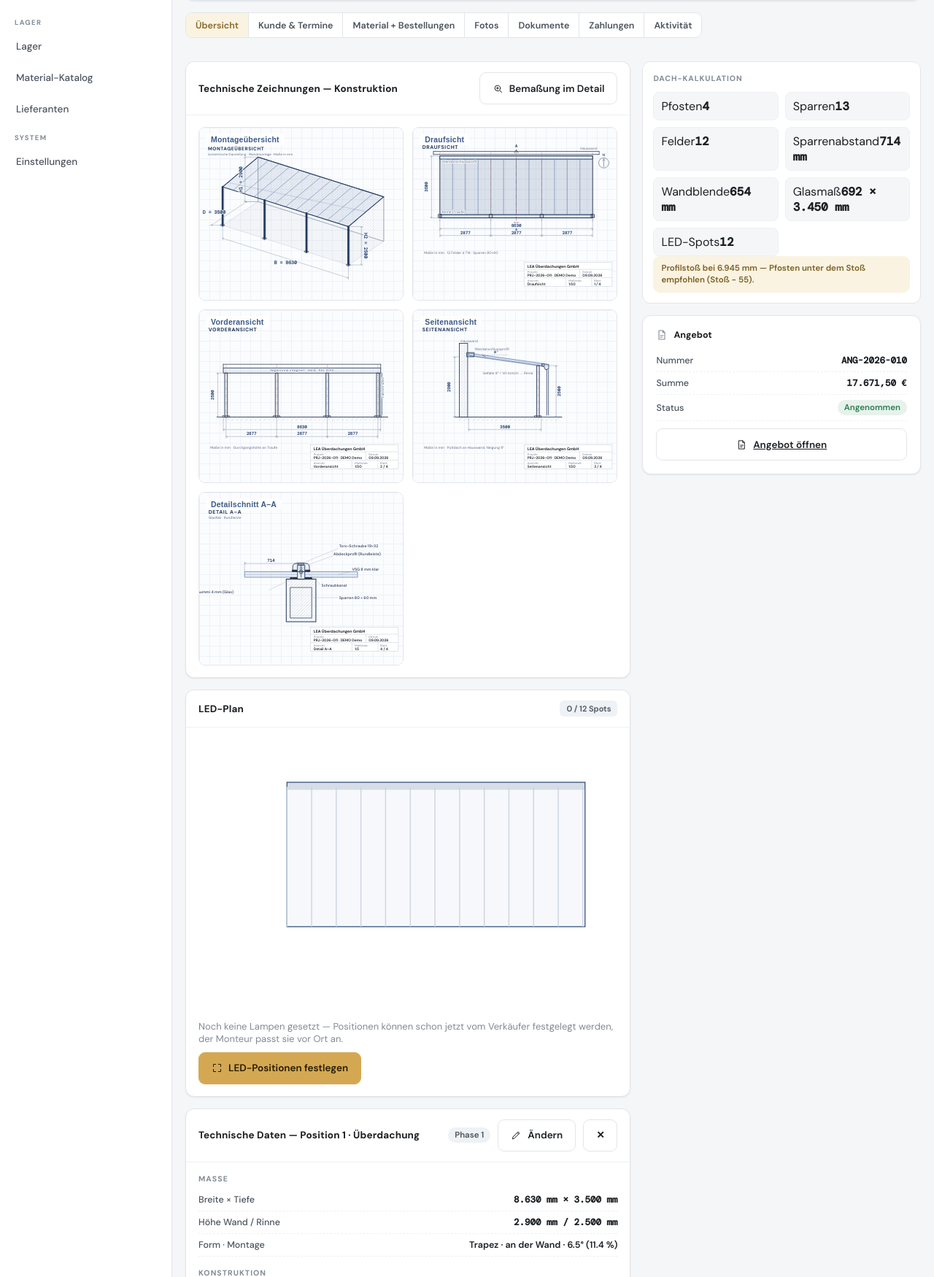
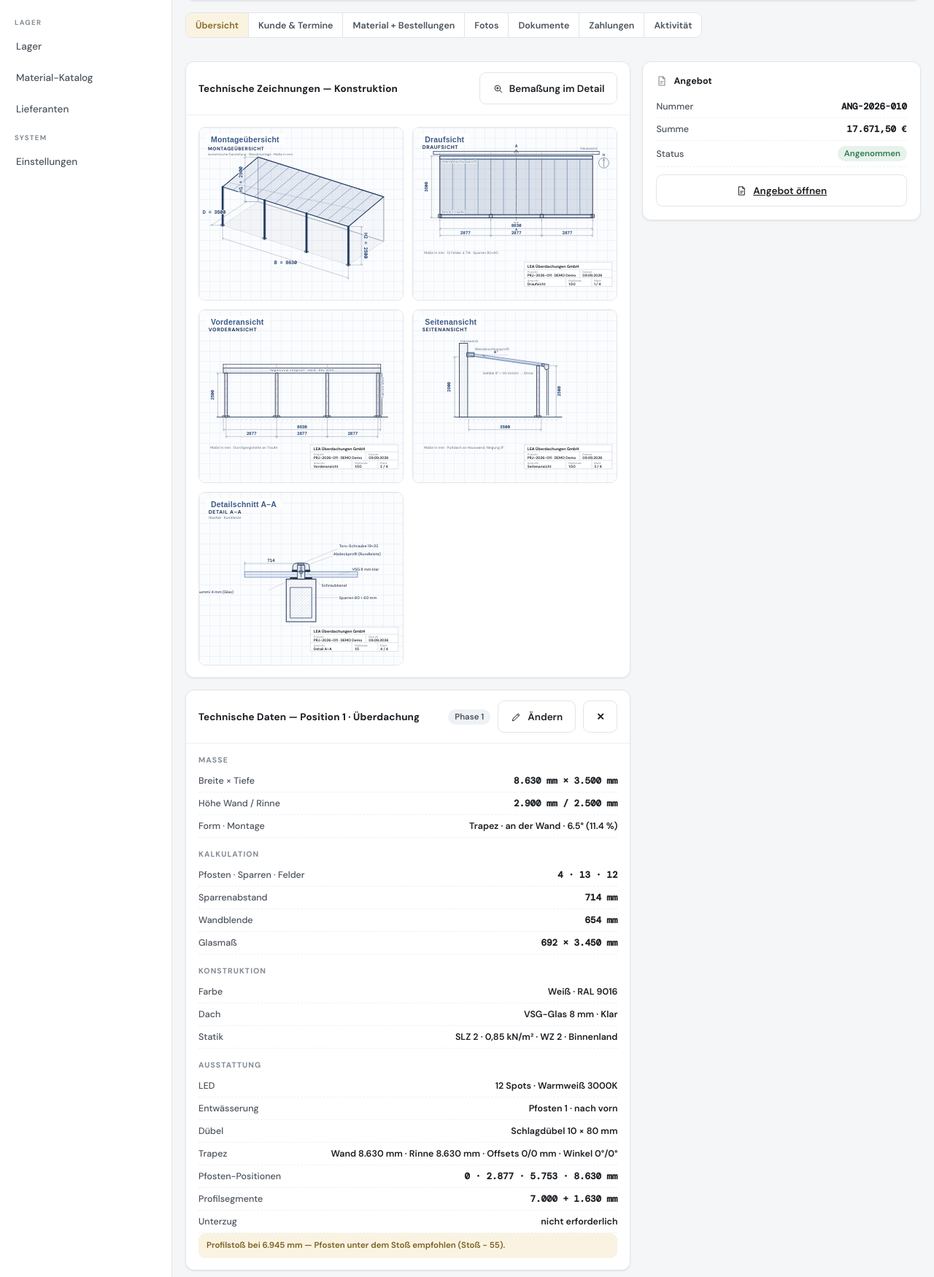
Before and after one commit to iijdii/iijdii, a Laravel app: page /projekte/PRJ-2026-011 in a window 1280 px wide. Shown: the part 459-2209 px from the top of the page at 73% size. Run offline with Laravel 12, Linux system fonts and the light colour scheme; a user stored in the database is signed in; data comes from the database, SQL or seed files in the repository; style sheets or scripts are compiled from the project's sources.

Commit message:
feat: Übersicht — LED-Plan unter den Konfigurator, kbox entfernt
Wunsch des Betreibers: der LED-Plan rückt unter die Produktpässe
(nach dem Konfigurator), die rechte kbox «Dach-Kalkulation» entfällt.
Ihre Zahlen (Pfosten/Sparren/Felder, Sparrenabstand, Wandblende,
Glasmaß) stehen jetzt als Sektion «Kalkulation» im Dach-Produktpass,
die Warnungen (Fertigungsgrenze, Unterzug, Spannweite, Profilstoß)
ziehen mit dorthin; der Vorschau-Hinweis bleibt rechts als schmale
Karte. «Dach-Kalkulation» existiert nur noch als Live-Block im
Konfigurator-Fenster. Patch-Stand v24.

Co-Authored-By: Claude Fable 5 <noreply@anthropic.com>
Claude-Session: https://claude.ai/code/session_015uHRrEXJsvpe4aaCyHSmih

```diff
--- a/app/Support/Version.php
+++ b/app/Support/Version.php
@@ -9,5 +9,5 @@ namespace App\Support;
  */
 final class Version
 {
-    public const PATCH = 'v23';
+    public const PATCH = 'v24';
 }
--- a/resources/views/projekte/tabs/uebersicht.blade.php
+++ b/resources/views/projekte/tabs/uebersicht.blade.php
@@ -37,10 +37,6 @@
             </div>
         </div>
 
-        @isset ($ledZeichnung)
-            @include('projekte.partials.led-plan')
-        @endisset
-
         @forelse ($projekt->positionen as $position)
             <div class="card p0">
                 <div class="card-h">
@@ -63,6 +59,11 @@
                         <div class="spec-row"><span class="spec-k">Breite × Tiefe</span><span class="spec-v mono">{{ $mm($k['width']) }} × {{ $mm($k['depth']) }}</span></div>
                         <div class="spec-row"><span class="spec-k">Höhe Wand / Rinne</span><span class="spec-v mono">{{ $mm($kalk['wallHEff']) }} / {{ $mm($kalk['gutterHEff']) }}</span></div>
                         <div class="spec-row"><span class="spec-k">Form · Montage</span><span class="spec-v">{{ $k['shape'] === 'trapez' ? 'Trapez' : 'Rechteck' }} · {{ $k['mounting'] }} · {{ $kalk['slopeEff'] }}° ({{ $kalk['gefaelleProzent'] }} %)</span></div>
+                        <div class="specsec">Kalkulation</div>
+                        <div class="spec-row"><span class="spec-k">Pfosten · Sparren · Felder</span><span class="spec-v mono">{{ $kalk['pn'] ?: '–' }} · {{ $kalk['rafters'] ?: '–' }} · {{ $kalk['fields'] ?: '–' }}</span></div>
+                        <div class="spec-row"><span class="spec-k">Sparrenabstand</span><span class="spec-v mono">{{ $kalk['sparText'] }}</span></div>
+                        <div class="spec-row"><span class="spec-k">Wandblende</span><span class="spec-v mono">{{ $kalk['blendeText'] }}</span></div>
+                        <div class="spec-row"><span class="spec-k">Glasmaß</span><span class="spec-v mono">{{ $kalk['glasText'] }}</span></div>
                         <div class="specsec">Konstruktion</div>
                         <div class="spec-row"><span class="spec-k">Farbe</span><span class="spec-v">{{ $k['color'] }}</span></div>
                         <div class="spec-row"><span class="spec-k">Dach</span><span class="spec-v">{{ $k['covering'] }} {{ $k['thickness'] }} · {{ $k['glasTrans'] }}</span></div>
@@ -85,6 +86,19 @@
                                 nicht erforderlich
                             @endif
                         </span></div>
+                        {{-- Warnungen der Kalkulation (früher eigene kbox rechts) --}}
+                        @if ($kalk['glasZuBreit'])
+                            <div class="kwarn">Eindeckungsbreite &gt; {{ number_format($kalk['maxPlatte'], 0, ',', '.') }} mm — Fertigungsgrenze überschritten (Feldanzahl erhöhen).</div>
+                        @endif
+                        @if ($kalk['unterzug']['erforderlich'])
+                            <div class="kwarn">Unterzug erforderlich: {{ implode(', ', $kalk['unterzug']['gruende']) }}.</div>
+                        @endif
+                        @if ($kalk['spannZuGross'])
+                            <div class="kwarn">Pfosten-Spannweite über 4.000 mm — Position prüfen.</div>
+                        @endif
+                        @if ($kalk['stossPfosten'] !== [])
+                            <div class="kwarn">Profilstoß bei {{ implode(' / ', array_map(fn ($x) => number_format($x, 0, ',', '.'), $kalk['stossPfosten'])) }} mm — Pfosten unter dem Stoß empfohlen (Stoß − 55).</div>
+                        @endif
                     @else
                         <div class="anf-specs">
                             @foreach ($position->felder ?? [] as $schluessel => $wert)
@@ -122,36 +136,17 @@
                 <svg class="i"><use href="#ic-plus"/></svg>Position hinzufügen
                 <span class="hint" style="margin-left:6px">Extras · Sonnenschutz{{ $dachPosition ? '' : ' · Dach' }}</span></button>
         </div>
+
+        {{-- LED-Plan unter dem Konfigurator (Wunsch des Betreibers) --}}
+        @isset ($ledZeichnung)
+            @include('projekte.partials.led-plan')
+        @endisset
     </div>
 
     <div class="colstack">
-        <div class="kbox">
-            <div class="fsec">Dach-Kalkulation</div>
-            <div class="kgrid">
-                <div class="kcell"><span>Pfosten</span><b class="mono">{{ $kalk['pn'] ?: '–' }}</b></div>
-                <div class="kcell"><span>Sparren</span><b class="mono">{{ $kalk['rafters'] ?: '–' }}</b></div>
-                <div class="kcell"><span>Felder</span><b class="mono">{{ $kalk['fields'] ?: '–' }}</b></div>
-                <div class="kcell"><span>Sparrenabstand</span><b class="mono">{{ $kalk['sparText'] }}</b></div>
-                <div class="kcell"><span>Wandblende</span><b class="mono">{{ $kalk['blendeText'] }}</b></div>
-                <div class="kcell"><span>Glasmaß</span><b class="mono">{{ $kalk['glasText'] }}</b></div>
-                <div class="kcell"><span>LED-Spots</span><b class="mono">{{ $kalk['ledTot'] > 0 ? $kalk['ledTot'] : 'Keine' }}</b></div>
-            </div>
-            @if ($kalk['glasZuBreit'])
-                <div class="kwarn">Eindeckungsbreite &gt; {{ number_format($kalk['maxPlatte'], 0, ',', '.') }} mm — Fertigungsgrenze überschritten (Feldanzahl erhöhen).</div>
-            @endif
-            @if ($kalk['unterzug']['erforderlich'])
-                <div class="kwarn">Unterzug erforderlich: {{ implode(', ', $kalk['unterzug']['gruende']) }}.</div>
-            @endif
-            @if ($kalk['spannZuGross'])
-                <div class="kwarn">Pfosten-Spannweite über 4.000 mm — Position prüfen.</div>
-            @endif
-            @if ($kalk['stossPfosten'] !== [])
-                <div class="kwarn">Profilstoß bei {{ implode(' / ', array_map(fn ($x) => number_format($x, 0, ',', '.'), $kalk['stossPfosten'])) }} mm — Pfosten unter dem Stoß empfohlen (Stoß − 55).</div>
-            @endif
-            @if ($vorschau)
-                <span class="hint">Vorschau — noch nicht gespeichert</span>
-            @endif
-        </div>
+        @if ($vorschau)
+            <div class="card"><span class="hint">Vorschau — noch nicht gespeichert</span></div>
+        @endif
 
         <div class="card">
             <div class="mc-h"><svg class="i"><use href="#ic-angebote"/></svg>Angebot</div>
```
Also changed, not shown: tests/Feature/ProjektePageTest.php (+4 -2 lines).
